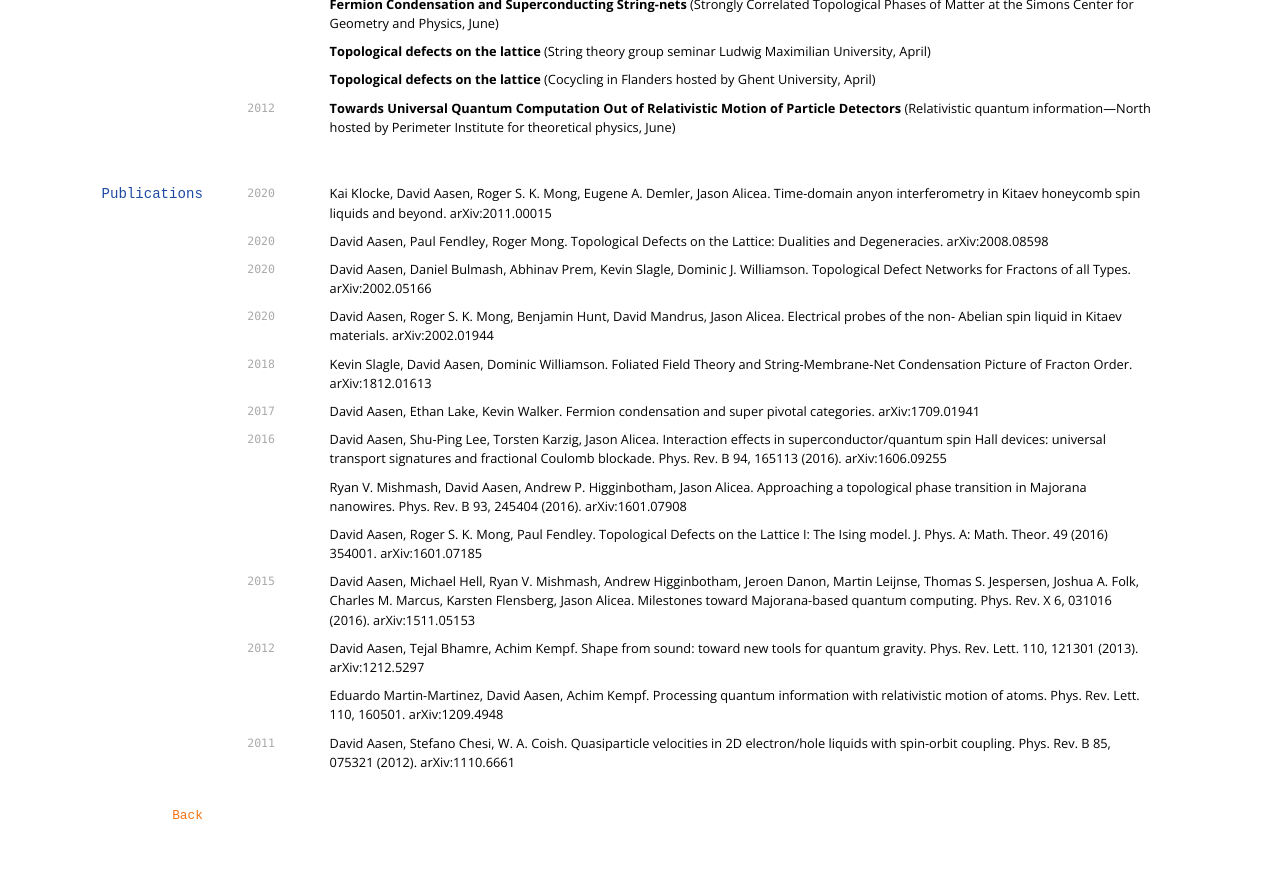
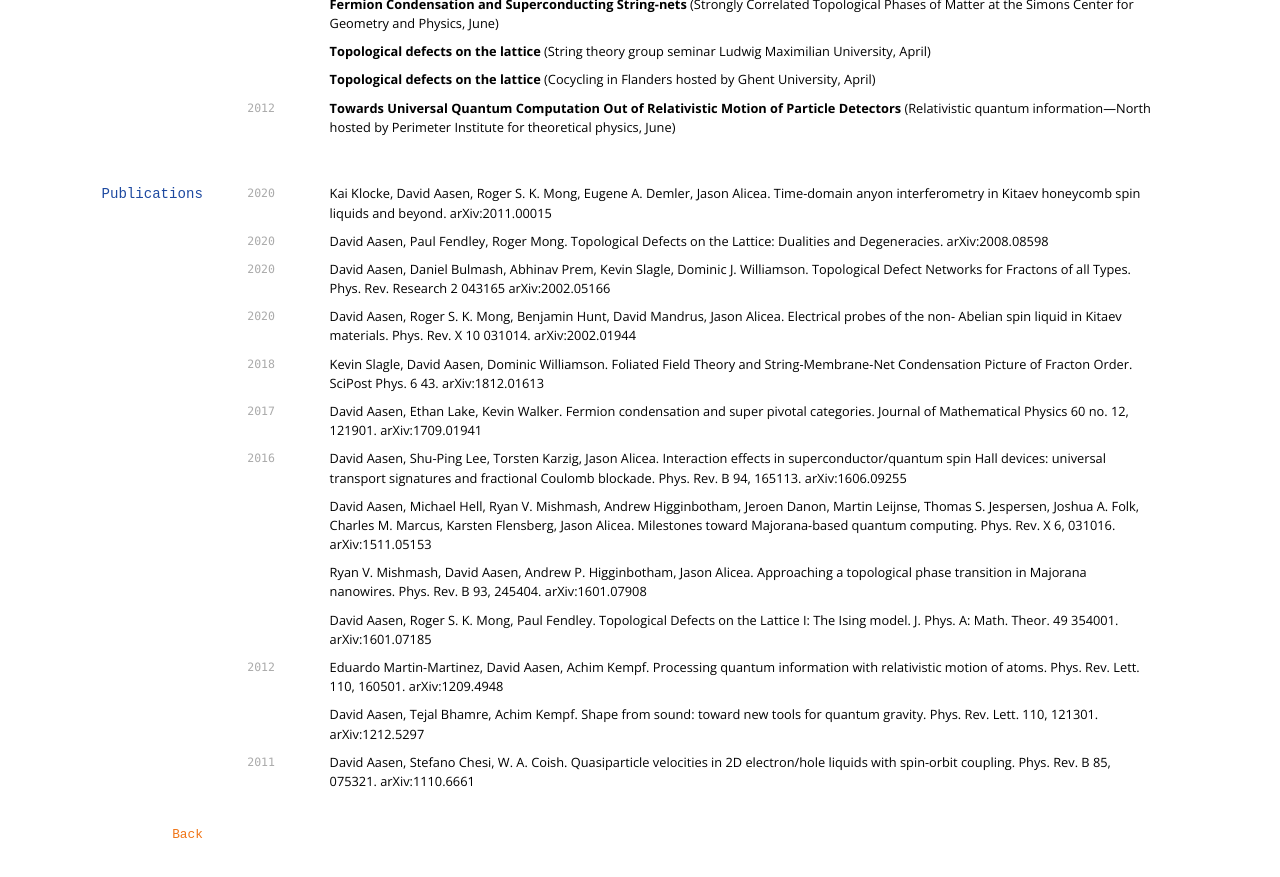
Before and after one commit to davidaasen/davidaasen.github.io, a Jekyll site: the page built from CV.md, in a window 1280 px wide and 900 px high, scrolled down 1093 px. Shown: the top 877 px of the window. Built offline with Jekyll 4.4.1, drawn with Linux system fonts in a browser that asks for light colours; nearby versions of some CDN libraries.

Commit message:
Update CV.md

```diff
--- a/CV.md
+++ b/CV.md
@@ -107,34 +107,33 @@ Kai Klocke, David Aasen, Roger S. K. Mong, Eugene A. Demler, Jason Alicea. Time-
 David Aasen, Paul Fendley, Roger Mong. Topological Defects on the Lattice: Dualities and Degeneracies. [arXiv:2008.08598](https://arxiv.org/abs/2008.08598)
 
 `2020`
-David Aasen, Daniel Bulmash, Abhinav Prem, Kevin Slagle, Dominic J. Williamson. Topological Defect Networks for Fractons of all Types. [arXiv:2002.05166](https://arxiv.org/abs/2002.05166)
+David Aasen, Daniel Bulmash, Abhinav Prem, Kevin Slagle, Dominic J. Williamson. Topological Defect Networks for Fractons of all Types. Phys. Rev. Research 2 043165 [arXiv:2002.05166](https://arxiv.org/abs/2002.05166)
 
 `2020`
-David Aasen, Roger S. K. Mong, Benjamin Hunt, David Mandrus, Jason Alicea. Electrical probes of the non- Abelian spin liquid in Kitaev materials. [arXiv:2002.01944](https://arxiv.org/abs/2002.01944)
+David Aasen, Roger S. K. Mong, Benjamin Hunt, David Mandrus, Jason Alicea. Electrical probes of the non- Abelian spin liquid in Kitaev materials. Phys. Rev. X 10 031014. [arXiv:2002.01944](https://arxiv.org/abs/2002.01944)
 
 `2018`
-Kevin Slagle, David Aasen, Dominic Williamson. Foliated Field Theory and String-Membrane-Net Condensation Picture of Fracton Order. [arXiv:1812.01613](https://arxiv.org/abs/1812.01613)
+Kevin Slagle, David Aasen, Dominic Williamson. Foliated Field Theory and String-Membrane-Net Condensation Picture of Fracton Order. SciPost Phys. 6 43. [arXiv:1812.01613](https://arxiv.org/abs/1812.01613)
 
 `2017`
-David Aasen, Ethan Lake, Kevin Walker. Fermion condensation and super pivotal categories. [arXiv:1709.01941](https://arxiv.org/abs/1709.01941)
+David Aasen, Ethan Lake, Kevin Walker. Fermion condensation and super pivotal categories. Journal of Mathematical Physics 60 no. 12, 121901. [arXiv:1709.01941](https://arxiv.org/abs/1709.01941)
 
 `2016`
-David Aasen, Shu-Ping Lee, Torsten Karzig, Jason Alicea. Interaction effects in superconductor/quantum spin Hall devices: universal transport signatures and fractional Coulomb blockade. Phys. Rev. B 94, 165113 (2016). [arXiv:1606.09255](https://arxiv.org/abs/1606.09255)
+David Aasen, Shu-Ping Lee, Torsten Karzig, Jason Alicea. Interaction effects in superconductor/quantum spin Hall devices: universal transport signatures and fractional Coulomb blockade. Phys. Rev. B 94, 165113. [arXiv:1606.09255](https://arxiv.org/abs/1606.09255)
 
-Ryan V. Mishmash, David Aasen, Andrew P. Higginbotham, Jason Alicea. Approaching a topological phase transition in Majorana nanowires. Phys. Rev. B 93, 245404 (2016). [arXiv:1601.07908](https://arxiv.org/abs/1601.07908)
+David Aasen, Michael Hell, Ryan V. Mishmash, Andrew Higginbotham, Jeroen Danon, Martin Leijnse, Thomas S. Jespersen, Joshua A. Folk, Charles M. Marcus, Karsten Flensberg, Jason Alicea. Milestones toward Majorana-based quantum computing. Phys. Rev. X 6, 031016. [	arXiv:1511.05153](https://arxiv.org/abs/1511.05153)
 
-David Aasen, Roger S. K. Mong, Paul Fendley. Topological Defects on the Lattice I: The Ising model.  J. Phys. A: Math. Theor. 49 (2016) 354001. [arXiv:1601.07185](https://arxiv.org/abs/1601.07185)
+Ryan V. Mishmash, David Aasen, Andrew P. Higginbotham, Jason Alicea. Approaching a topological phase transition in Majorana nanowires. Phys. Rev. B 93, 245404. [arXiv:1601.07908](https://arxiv.org/abs/1601.07908)
 
-`2015`
-David Aasen, Michael Hell, Ryan V. Mishmash, Andrew Higginbotham, Jeroen Danon, Martin Leijnse, Thomas S. Jespersen, Joshua A. Folk, Charles M. Marcus, Karsten Flensberg, Jason Alicea. Milestones toward Majorana-based quantum computing. Phys. Rev. X 6, 031016 (2016). [	arXiv:1511.05153](https://arxiv.org/abs/1511.05153)
+David Aasen, Roger S. K. Mong, Paul Fendley. Topological Defects on the Lattice I: The Ising model.  J. Phys. A: Math. Theor. 49 354001. [arXiv:1601.07185](https://arxiv.org/abs/1601.07185)
 
 `2012`
-David Aasen, Tejal Bhamre, Achim Kempf. Shape from sound: toward new tools for quantum gravity. Phys. Rev. Lett. 110, 121301 (2013). [arXiv:1212.5297](https://arxiv.org/abs/1212.5297)
-
 Eduardo Martin-Martinez, David Aasen, Achim Kempf. Processing quantum information with relativistic motion of atoms. Phys. Rev. Lett. 110, 160501. [arXiv:1209.4948](https://arxiv.org/abs/1209.4948)
 
+David Aasen, Tejal Bhamre, Achim Kempf. Shape from sound: toward new tools for quantum gravity. Phys. Rev. Lett. 110, 121301. [arXiv:1212.5297](https://arxiv.org/abs/1212.5297)
+
 `2011`
-David Aasen, Stefano Chesi, W. A. Coish. Quasiparticle velocities in 2D electron/hole liquids with spin-orbit coupling. Phys. Rev. B 85, 075321 (2012). [arXiv:1110.6661](https://arxiv.org/abs/1110.6661)
+David Aasen, Stefano Chesi, W. A. Coish. Quasiparticle velocities in 2D electron/hole liquids with spin-orbit coupling. Phys. Rev. B 85, 075321. [arXiv:1110.6661](https://arxiv.org/abs/1110.6661)
 
 
 ### [Back](./)
```
